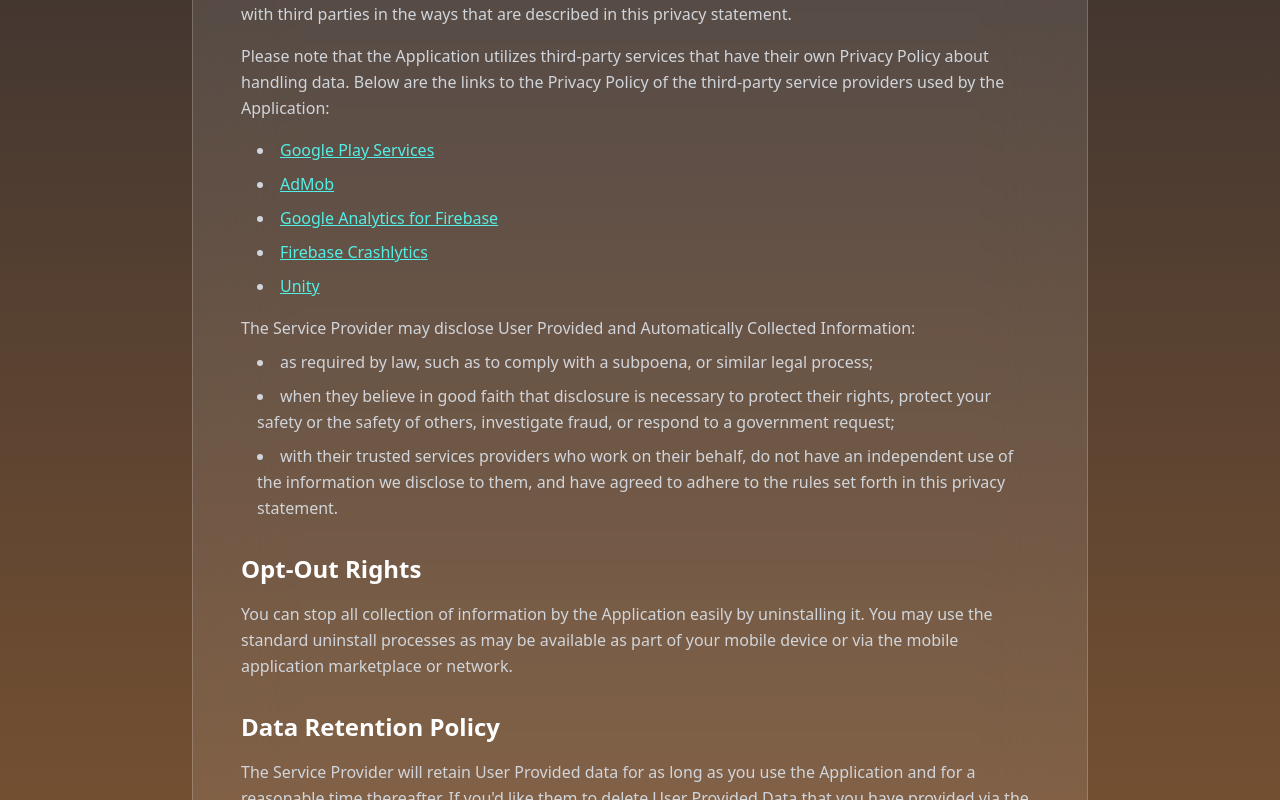
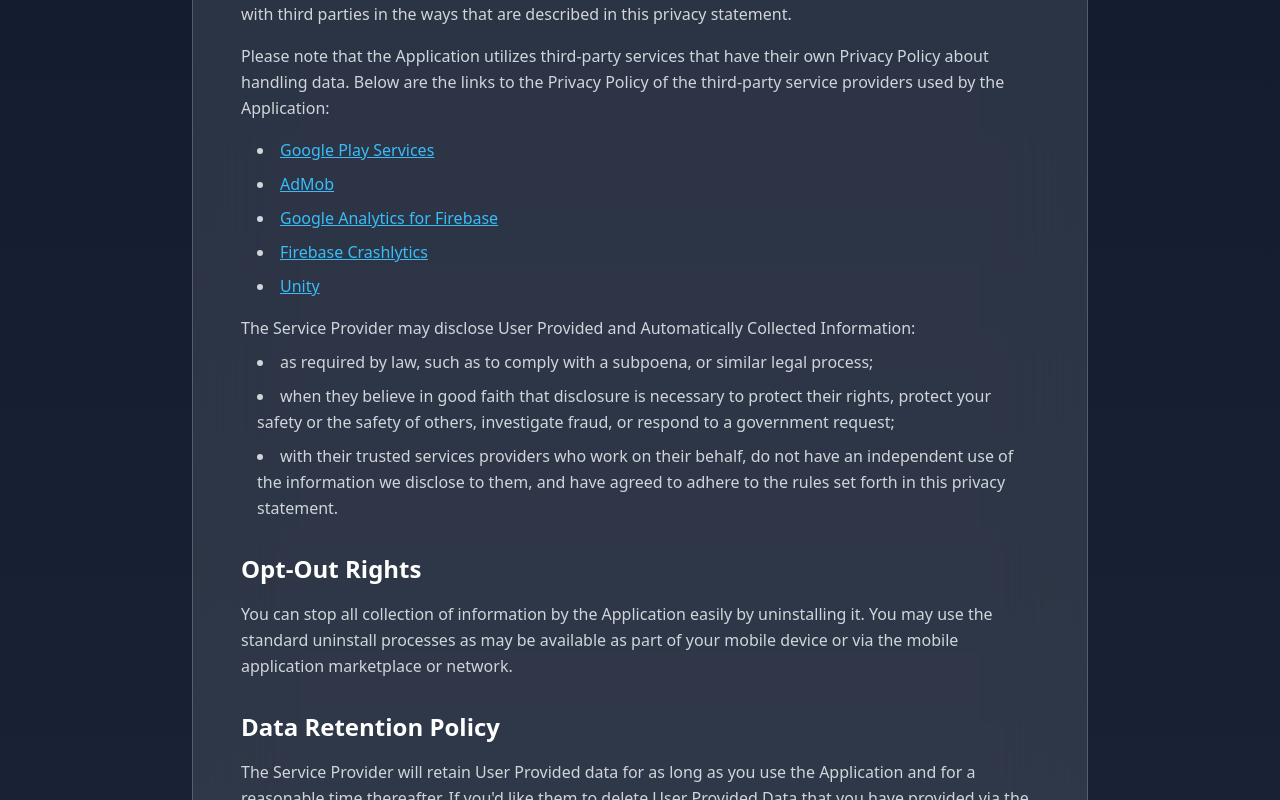
Before and after one commit to YusufK4/Tealducks.com, a React (Vite) app: page /privacy-policy in a window 1280 px wide. Shown: the part 980-1780 px from the top of the page. Built offline with nearby package versions, Linux system fonts and the light colour scheme.

Commit message:
Restore original blue/purple/orange theme (user preference)

```diff
--- a/src/components/Footer.jsx
+++ b/src/components/Footer.jsx
@@ -8,7 +8,7 @@
   const currentYear = new Date().getFullYear()
 
   return (
-    <footer className="bg-accent-700 text-gray-100 border-t border-accent-600/30">
+    <footer className="bg-slate-950 text-gray-300 border-t border-white/10">
       <div className="container mx-auto px-4 sm:px-6 lg:px-8 py-12">
         <div className="grid grid-cols-1 md:grid-cols-3 gap-8 mb-8">
           {/* Brand */}
--- a/src/components/PrivacyPolicy.jsx
+++ b/src/components/PrivacyPolicy.jsx
@@ -5,7 +5,7 @@
   const { t } = useTranslation()
 
   return (
-    <section id="privacy" className="py-20 bg-gradient-to-b from-[#0A192F] to-[#B87333] min-h-screen">
+    <section id="privacy" className="py-20 bg-gradient-to-b from-slate-900 to-slate-800 min-h-screen">
       <div className="container mx-auto px-4 sm:px-6 lg:px-8">
         <div className="max-w-4xl mx-auto">
           {/* Header */}
@@ -13,7 +13,7 @@
             <h1 className="text-4xl md:text-5xl font-bold mb-4">
               <span className="text-gradient">{t('privacy.title')}</span>
             </h1>
-            <p className="text-white/70">{t('privacy.lastUpdated')}</p>
+            <p className="text-gray-400">{t('privacy.lastUpdated')}</p>
           </div>
 
           {/* Content */}
--- a/src/components/TermsConditions.jsx
+++ b/src/components/TermsConditions.jsx
@@ -5,7 +5,7 @@
   const { t } = useTranslation()
 
   return (
-    <section id="terms" className="py-20 bg-gradient-to-b from-[#0A192F] to-[#B87333] min-h-screen">
+    <section id="terms" className="py-20 bg-gradient-to-b from-slate-900 to-slate-800 min-h-screen">
       <div className="container mx-auto px-4 sm:px-6 lg:px-8">
         <div className="max-w-4xl mx-auto">
           {/* Header */}
@@ -13,7 +13,7 @@
             <h1 className="text-4xl md:text-5xl font-bold mb-4">
               <span className="text-gradient">{t('terms.title')}</span>
             </h1>
-            <p className="text-white/70">{t('terms.lastUpdated')}</p>
+            <p className="text-gray-400">{t('terms.lastUpdated')}</p>
           </div>
 
           {/* Content */}
--- a/src/index.css
+++ b/src/index.css
@@ -4,35 +4,22 @@
 
 @layer base {
   body {
-    @apply bg-gradient-to-br from-card-500 via-background-400 to-background-500 text-text-500 min-h-screen;
+    @apply bg-gradient-to-br from-slate-950 via-blue-950 to-slate-900 text-gray-100 min-h-screen;
     background-attachment: fixed;
-  }
-
-  /* Override gray colors for better contrast on warm backgrounds */
-  .text-gray-300 {
-    @apply text-text-400;
-  }
-
-  .text-gray-400 {
-    @apply text-text-300;
-  }
-
-  .text-white {
-    @apply text-accent-700;
   }
 }
 
 @layer utilities {
   .text-gradient {
-    @apply bg-clip-text text-transparent bg-gradient-to-r from-primary-700 via-gaming-700 to-highlight-700;
+    @apply bg-clip-text text-transparent bg-gradient-to-r from-primary-400 via-accent-400 to-gaming-400;
   }
 
   .text-gradient-alt {
-    @apply bg-clip-text text-transparent bg-gradient-to-r from-gaming-700 via-accent-800 to-primary-700;
+    @apply bg-clip-text text-transparent bg-gradient-to-r from-gaming-400 via-accent-400 to-primary-400;
   }
 
   .text-gradient-light {
-    @apply bg-clip-text text-transparent bg-gradient-to-r from-highlight-400 via-primary-400 to-gaming-400;
+    @apply bg-clip-text text-transparent bg-gradient-to-r from-primary-300 via-accent-300 to-gaming-300;
   }
 
   .bg-gradient-primary {
--- a/tailwind.config.js
+++ b/tailwind.config.js
@@ -7,107 +7,55 @@
   theme: {
     extend: {
       colors: {
-        // Teal Ducks Brand Colors - Warm & Fresh Palette
         primary: {
-          50: '#e6fffc',
-          100: '#ccfff9',
-          200: '#99fff3',
-          300: '#66ffed',
-          400: '#53efe6',
-          500: '#40E0D0', // Ana vurgu - Turkuaz (Ferah)
-          600: '#33b3a6',
-          700: '#26867d',
-          800: '#1a5a53',
-          900: '#0d2d2a',
+          50: '#f0f9ff',
+          100: '#e0f2fe',
+          200: '#bae6fd',
+          300: '#7dd3fc',
+          400: '#38bdf8',
+          500: '#0ea5e9',
+          600: '#0284c7',
+          700: '#0369a1',
+          800: '#075985',
+          900: '#0c4a6e',
+          950: '#082f49',
         },
         accent: {
-          50: '#f5ede8',
-          100: '#ebdbd1',
-          200: '#d7b7a3',
-          300: '#c39375',
-          400: '#977361',
-          500: '#6B4F3B', // Başlıklar, menü - Kahverengi (Sıcak)
-          600: '#563f2f',
-          700: '#402f23',
-          800: '#2b2018',
-          900: '#15100c',
+          50: '#fdf4ff',
+          100: '#fae8ff',
+          200: '#f5d0fe',
+          300: '#f0abfc',
+          400: '#e879f9',
+          500: '#d946ef',
+          600: '#c026d3',
+          700: '#a21caf',
+          800: '#86198f',
+          900: '#701a75',
+          950: '#4a044e',
         },
         gaming: {
-          50: '#e6f7f7',
-          100: '#ccefef',
-          200: '#99dfdf',
-          300: '#66cfcf',
-          400: '#33bfbf',
-          500: '#009B9E', // Sekonder vurgu - Koyu Turkuaz (Derinlik)
-          600: '#007c7e',
-          700: '#005d5f',
-          800: '#003e3f',
-          900: '#001f20',
-        },
-        highlight: {
-          50: '#fefcf5',
-          100: '#fdf9eb',
-          200: '#fbf3d7',
-          300: '#f9edc3',
-          400: '#e9d89b',
-          500: '#D4AF37', // İkon, hover - Altın (Lüks)
-          600: '#aa8c2c',
-          700: '#7f6921',
-          800: '#554616',
-          900: '#2a230b',
-        },
-        background: {
-          50: '#ffffff',
-          100: '#fefdfb',
-          200: '#fdfbf8',
-          300: '#fcf9f5',
-          400: '#faf8f4',
-          500: '#E9D5B5', // Arka plan - Bej (Yumuşak)
-          600: '#d4ba91',
-          700: '#bf9f6d',
-          800: '#aa8449',
-          900: '#956925',
-        },
-        card: {
-          50: '#ffffff',
-          100: '#fefefe',
-          200: '#fdfdfc',
-          300: '#fcfbfa',
-          400: '#faf9f6',
-          500: '#F9F6F2', // Kart zeminleri - Krem (Ferah)
-          600: '#e8e1d8',
-          700: '#d7ccbe',
-          800: '#c6b7a4',
-          900: '#b5a28a',
-        },
-        text: {
-          50: '#8b7d6b',
-          100: '#7a6d5d',
-          200: '#695d4f',
-          300: '#584d41',
-          400: '#473d33',
-          500: '#362D25', // Metin - Koyu Kahve
-          600: '#2b241e',
-          700: '#201b16',
-          800: '#15120f',
-          900: '#0a0907',
+          50: '#fff7ed',
+          100: '#ffedd5',
+          200: '#fed7aa',
+          300: '#fdba74',
+          400: '#fb923c',
+          500: '#f97316',
+          600: '#ea580c',
+          700: '#c2410c',
+          800: '#9a3412',
+          900: '#7c2d12',
         },
       },
       backgroundImage: {
         'gradient-radial': 'radial-gradient(var(--tw-gradient-stops))',
-        'gradient-primary': 'linear-gradient(135deg, #40E0D0 0%, #009B9E 100%)', // Turkuaz → Koyu Turkuaz
-        'gradient-gaming': 'linear-gradient(135deg, #009B9E 0%, #6B4F3B 100%)', // Koyu Turkuaz → Kahve
-        'gradient-hero': 'linear-gradient(135deg, #40E0D0 0%, #D4AF37 100%)', // Turkuaz → Altın
-        'gradient-cyber': 'linear-gradient(135deg, #40E0D0 0%, #009B9E 50%, #D4AF37 100%)', // Turkuaz → Koyu Turkuaz → Altın
-        'gradient-accent': 'linear-gradient(135deg, #6B4F3B 0%, #D4AF37 100%)', // Kahve → Altın
-        'gradient-warm': 'linear-gradient(135deg, #E9D5B5 0%, #F9F6F2 100%)', // Bej → Krem
+        'gradient-primary': 'linear-gradient(135deg, #d946ef 0%, #f43f5e 100%)',
+        'gradient-gaming': 'linear-gradient(135deg, #ec4899 0%, #8b5cf6 100%)',
+        'gradient-hero': 'linear-gradient(135deg, #06b6d4 0%, #d946ef 100%)',
+        'gradient-cyber': 'linear-gradient(135deg, #22d3ee 0%, #a855f7 50%, #ec4899 100%)',
       },
       boxShadow: {
-        'glow': '0 0 20px rgba(64, 224, 208, 0.4)', // Turkuaz glow
-        'glow-lg': '0 0 40px rgba(64, 224, 208, 0.6)',
-        'glow-accent': '0 0 20px rgba(212, 175, 55, 0.5)', // Altın glow
-        'glow-gaming': '0 0 20px rgba(0, 155, 158, 0.5)', // Koyu Turkuaz glow
-        'glow-warm': '0 0 15px rgba(107, 79, 59, 0.3)', // Kahve glow
+        'glow': '0 0 20px rgba(217, 70, 239, 0.5)',
+        'glow-lg': '0 0 40px rgba(217, 70, 239, 0.7)',
         'neon': '0 0 5px theme(colors.primary.400), 0 0 20px theme(colors.primary.600)',
         'neon-lg': '0 0 10px theme(colors.primary.400), 0 0 40px theme(colors.primary.600), 0 0 80px theme(colors.primary.700)',
       },
```
Also changed, not shown: src/components/About.jsx (+2 -2 lines), src/components/Contact.jsx (+2 -2 lines), src/components/Games.jsx (+2 -2 lines), src/components/Hero.jsx (+7 -7 lines).
